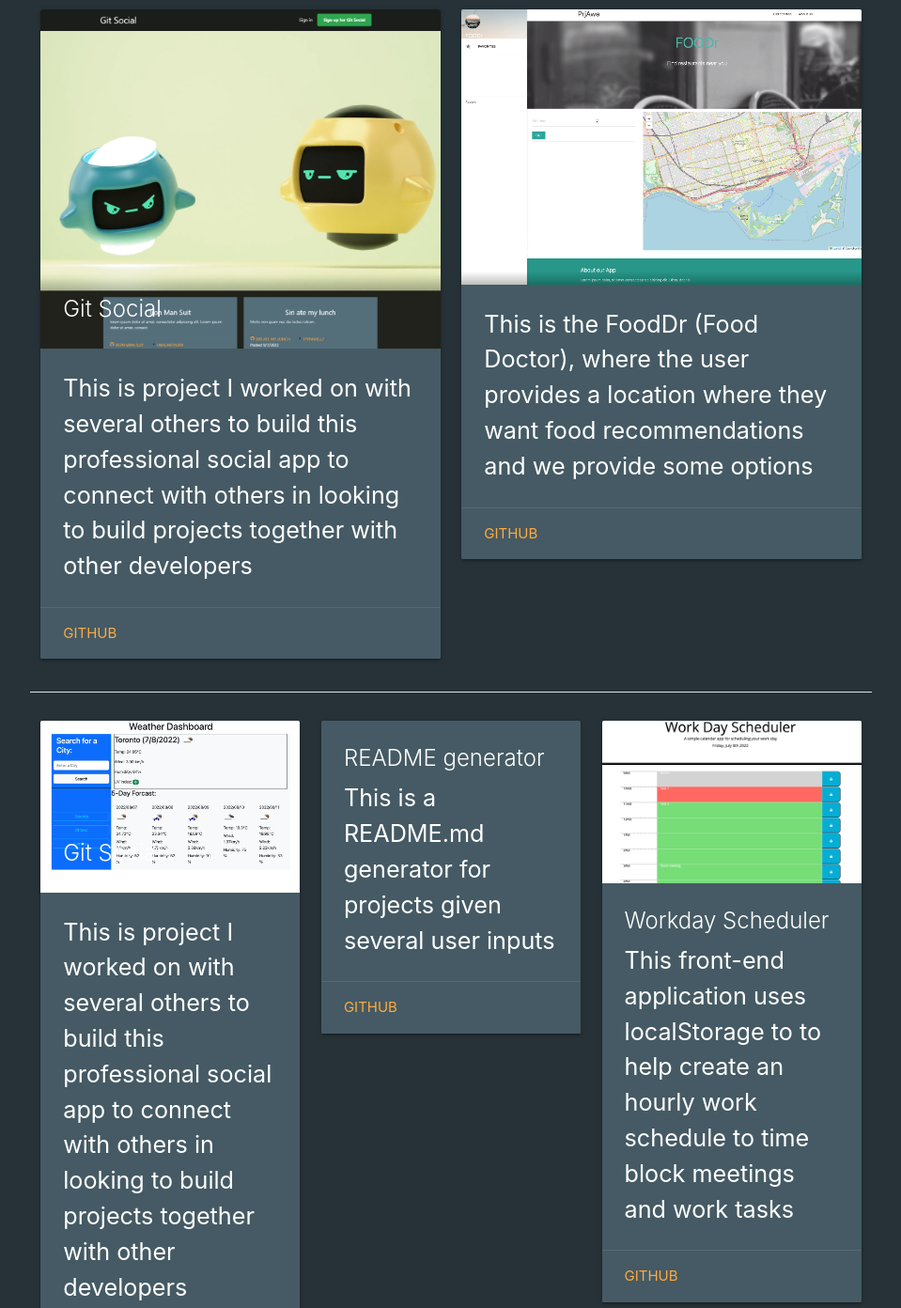
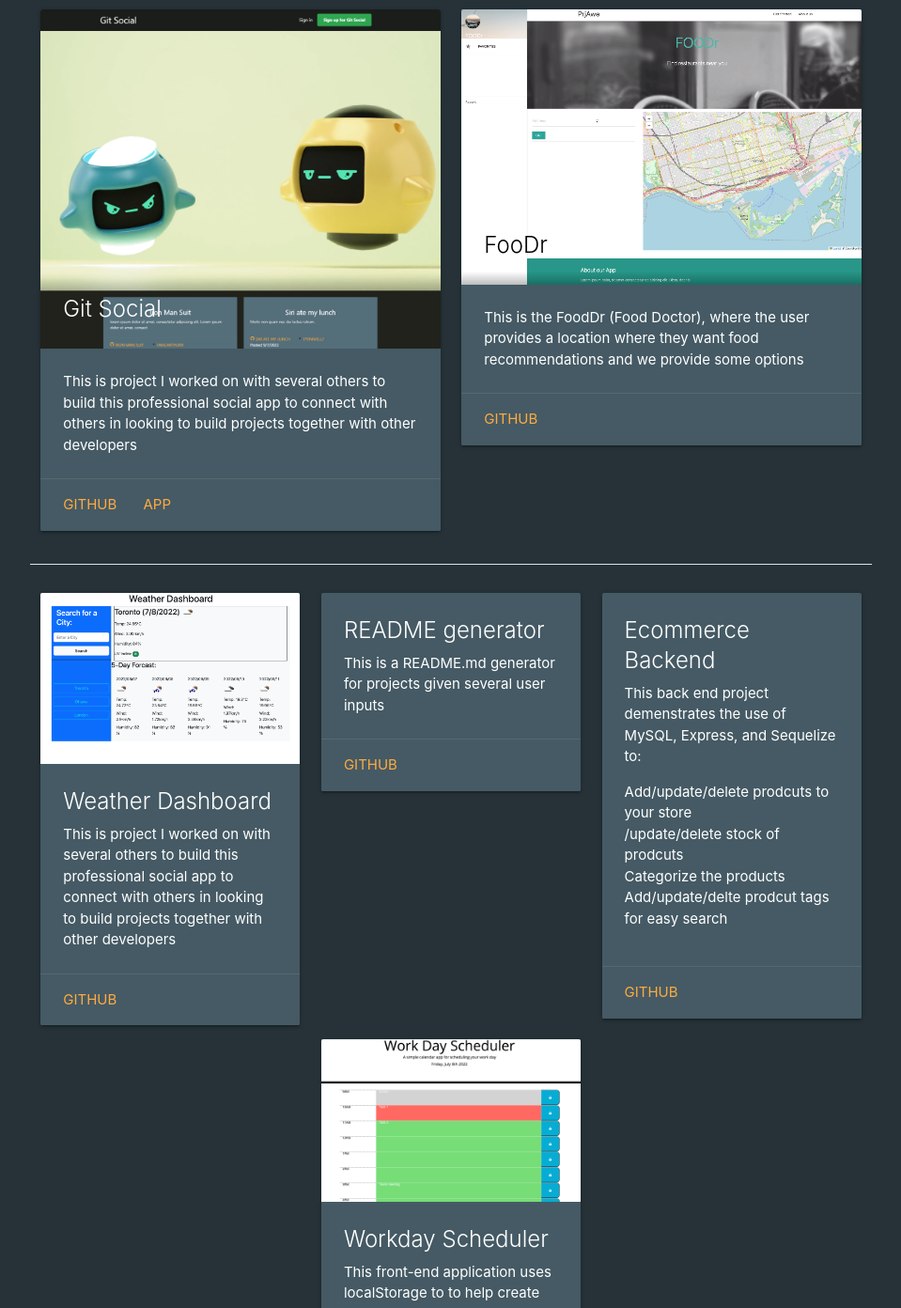
Before and after one commit to leunggerry/gerryPortfolio, a plain HTML site: page index.html in a window 1280 px wide. Shown: the part 1345-2737 px from the top of the page at 94% size, without its empty margins (160-1119 px from the left). Drawn offline with Linux system fonts and the light colour scheme.

Commit message:
[index] updating cards content
Fix styling of some cards and add new project

```diff
--- a/index.html
+++ b/index.html
@@ -94,7 +94,7 @@
                         <span class="card-title">Git Social</span>
                       </div>
                       <div class="card-content">
-                        <p class="flow-text">
+                        <p>
                           This is project I worked on with several others to build this professional
                           social app to connect with others in looking to build projects together
                           with other developers
@@ -102,6 +102,7 @@
                       </div>
                       <div class="card-action">
                         <a href="https://github.com/leunggerry/git-social">Github</a>
+                        <a href="https://pacific-taiga-17313.herokuapp.com/">App</a>
                       </div>
                     </div>
                   </div>
@@ -113,10 +114,10 @@
                           src="res/images/project-images/foodDr.png"
                           alt="Food Doctor application imaage"
                         />
-                        <span class="card-title">FooDr</span>
+                        <span class="card-title black-text">FooDr</span>
                       </div>
                       <div class="card-content">
-                        <p class="flow-text">
+                        <p>
                           This is the FoodDr (Food Doctor), where the user provides a location where
                           they want food recommendations and we provide some options
                         </p>
@@ -138,10 +139,10 @@
                           src="res/images/project-images/weather-dashboard.png"
                           alt="git social landing page image"
                         />
-                        <span class="card-title">Git Social</span>
                       </div>
                       <div class="card-content">
-                        <p class="flow-text">
+                        <span class="card-title">Weather Dashboard</span>
+                        <p>
                           This is project I worked on with several others to build this professional
                           social app to connect with others in looking to build projects together
                           with other developers
@@ -156,12 +157,30 @@
                     <div class="card blue-grey darken-2 white-text">
                       <div class="card-content">
                         <span class="card-title">README generator</span>
-                        <p class="flow-text">
-                          This is a README.md generator for projects given several user inputs
-                        </p>
+                        <p>This is a README.md generator for projects given several user inputs</p>
                       </div>
                       <div class="card-action">
                         <a href="https://github.com/leunggerry/readme_generator">Github</a>
+                      </div>
+                    </div>
+                  </div>
+                  <div class="col s12 m6 l6 xl4">
+                    <div class="card blue-grey darken-2 white-text">
+                      <div class="card-content">
+                        <span class="card-title">Ecommerce Backend</span>
+                        <p>
+                          This back end project demenstrates the use of MySQL, Express, and Sequelize
+                          to:
+                        </p>
+                        <ul>
+                          <li>Add/update/delete prodcuts to your store</li>
+                          <li>/update/delete stock of prodcuts</li>
+                          <li>Categorize the products</li>
+                          <li>Add/update/delte prodcut tags for easy search</li>
+                        </ul>
+                      </div>
+                      <div class="card-action">
+                        <a href="https://github.com/leunggerry/ecommerce-backend">Github</a>
                       </div>
                     </div>
                   </div>
@@ -175,7 +194,7 @@
                       </div>
                       <div class="card-content">
                         <span class="card-title">Workday Scheduler</span>
-                        <p class="flow-text">
+                        <p>
                           This front-end application uses localStorage to to help create an hourly
                           work schedule to time block meetings and work tasks
                         </p>
```
